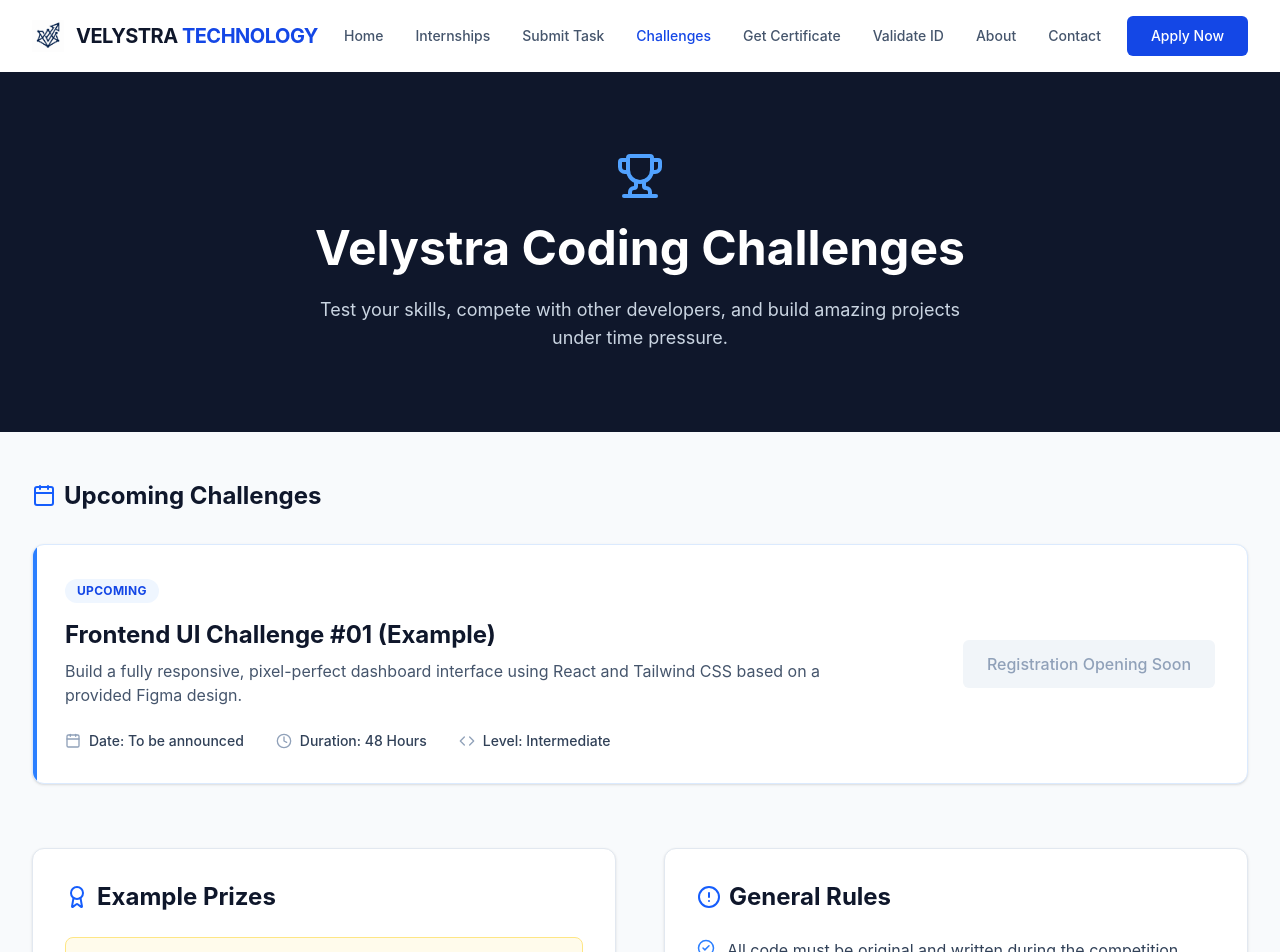
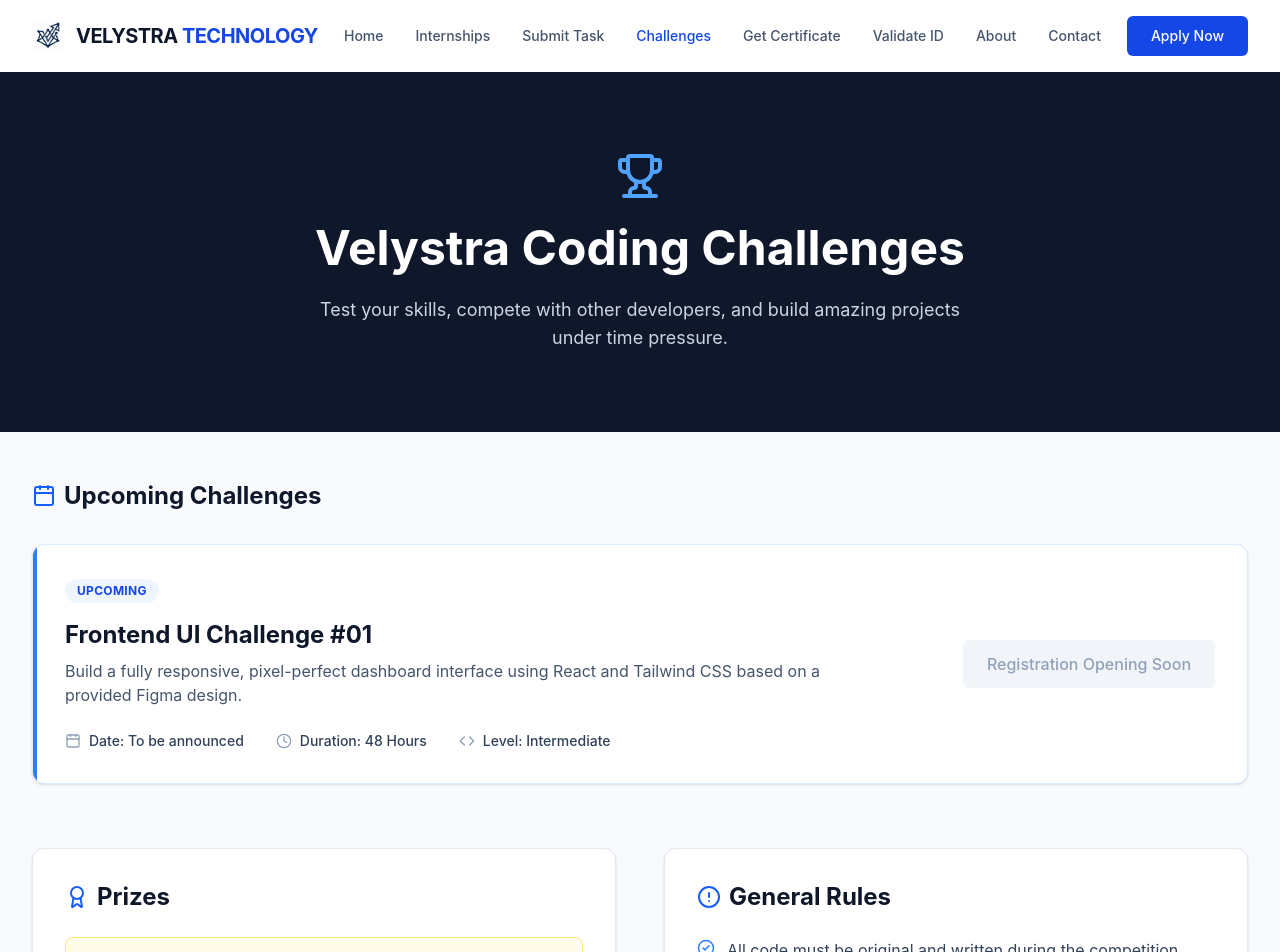
Before and after one commit to sahilofficialgit/velystra-technology, a React (Vite) app: page /challenges in a window 1280 px wide. Shown: the top 952 px of the page. Built offline with nearby package versions, Linux system fonts and the light colour scheme.

Commit message:
changes in prizes and rules

```diff
--- a/src/pages/Challenges.jsx
+++ b/src/pages/Challenges.jsx
@@ -6,7 +6,7 @@ import { SITE_CONFIG } from '../config/constants';
 const upcomingChallenges = [
   {
     id: 1,
-    title: 'Frontend UI Challenge #01 (Example)',
+    title: 'Frontend UI Challenge #01',
     date: 'To be announced',
     duration: '48 Hours',
     difficulty: 'Intermediate',
@@ -94,7 +94,7 @@ const Challenges = () => {
           <section className="bg-white p-8 rounded-xl border border-slate-200 shadow-sm">
             <div className="flex items-center gap-2 mb-6">
               <Award className="text-blue-600" size={24} />
-              <h2 className="text-2xl font-bold text-slate-900">Example Prizes</h2>
+              <h2 className="text-2xl font-bold text-slate-900">Prizes</h2>
             </div>
             <div className="bg-amber-50 border border-amber-200 rounded-lg p-4 mb-6 flex items-start gap-3">
               <AlertCircle className="text-amber-600 shrink-0 mt-0.5" size={18} />
```
